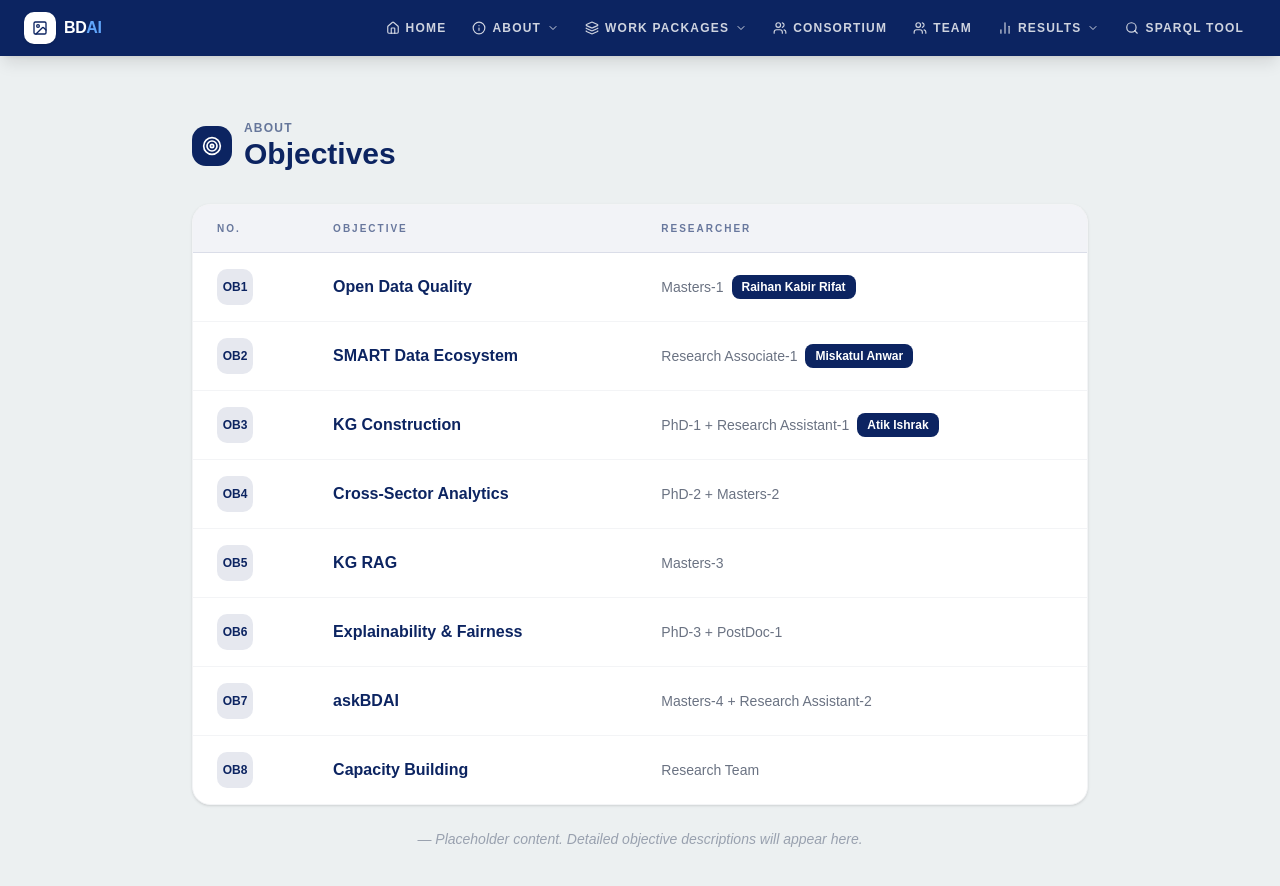
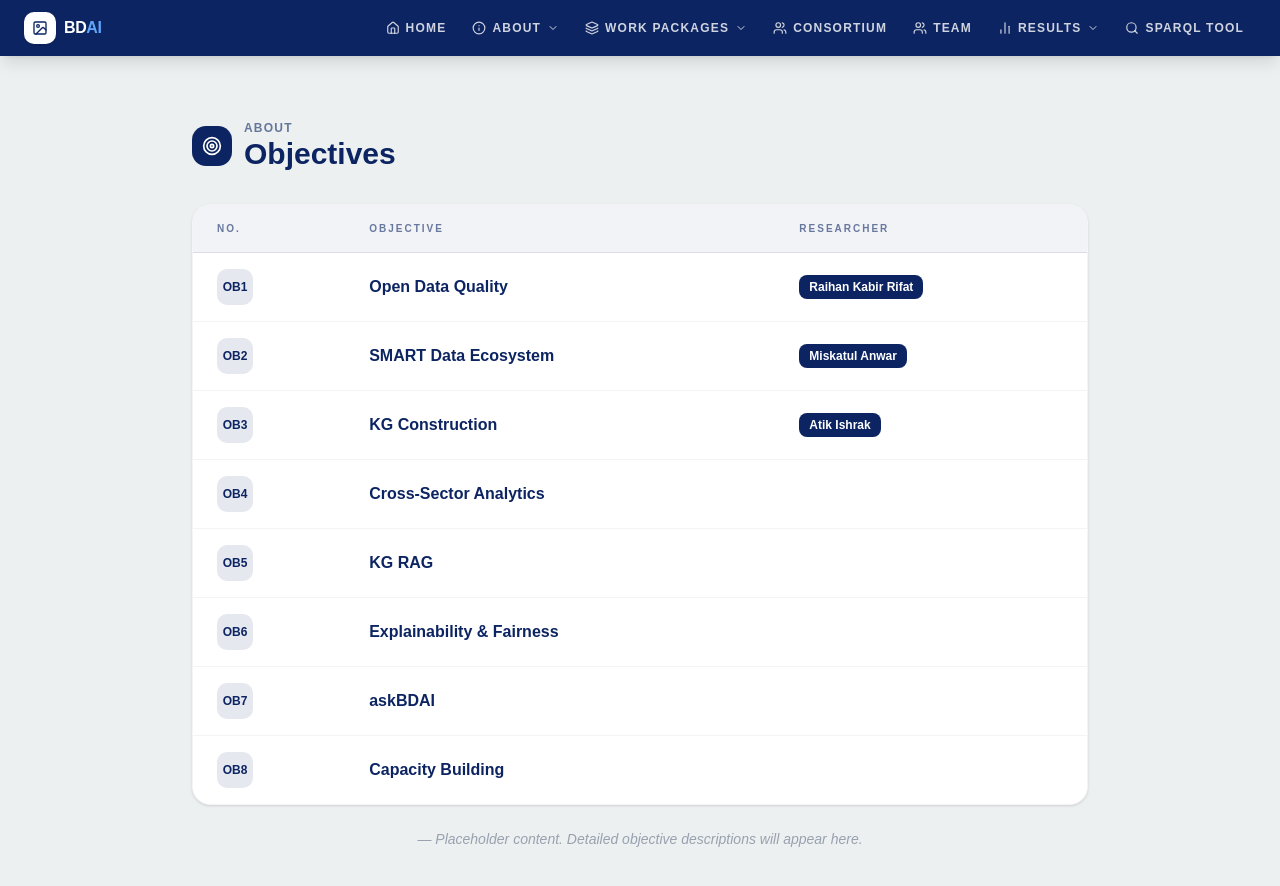
Before and after one commit to miskatul-anwar/bdai-web, a Next.js app: page /about/objectives in a window 1280 px wide. Shown: the top 886 px of the page. Built offline with nearby package versions, Linux system fonts and the light colour scheme; a web font is replaced by a local one.

Commit message:
Remove researcher role text from objectives table, show only member names
Agent-Logs-Url: https://github.com/miskatul-anwar/bdai-web/sessions/2530a5f4-0f0e-429e-b809-66369c66b59d

Co-authored-by: miskatul-anwar <154541347+miskatul-anwar@users.noreply.github.com>

```diff
--- a/src/views/about/Objectives.tsx
+++ b/src/views/about/Objectives.tsx
@@ -47,8 +47,6 @@ export default function Objectives() {
                     </td>
                     <td className="py-4 px-6 font-semibold text-[#0c2461]">{obj.title}</td>
                      <td className="py-4 px-6 text-sm text-gray-500">
-                       <div className="flex flex-wrap items-center gap-2">
-                         <span>{obj.researcher}</span>
                        {obj.memberAnchor && (
                          <Link
                            href={`/team#${obj.memberAnchor}`}
@@ -57,7 +55,6 @@ export default function Objectives() {
                            {obj.memberName}
                          </Link>
                        )}
-                       </div>
                      </td>
                   </tr>
                 ))}
```
Lines whose indentation alone changed are shown as unchanged.
